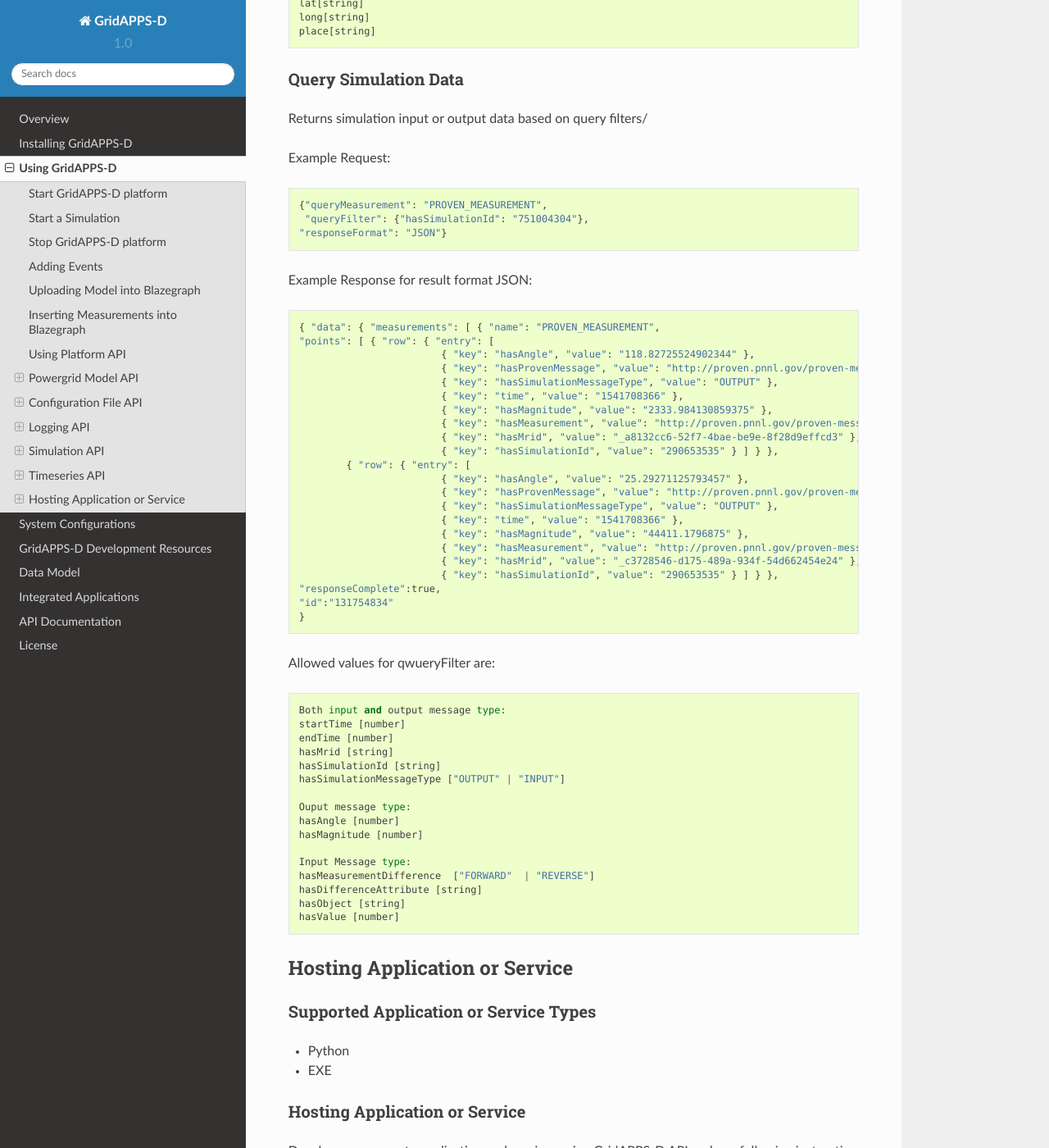
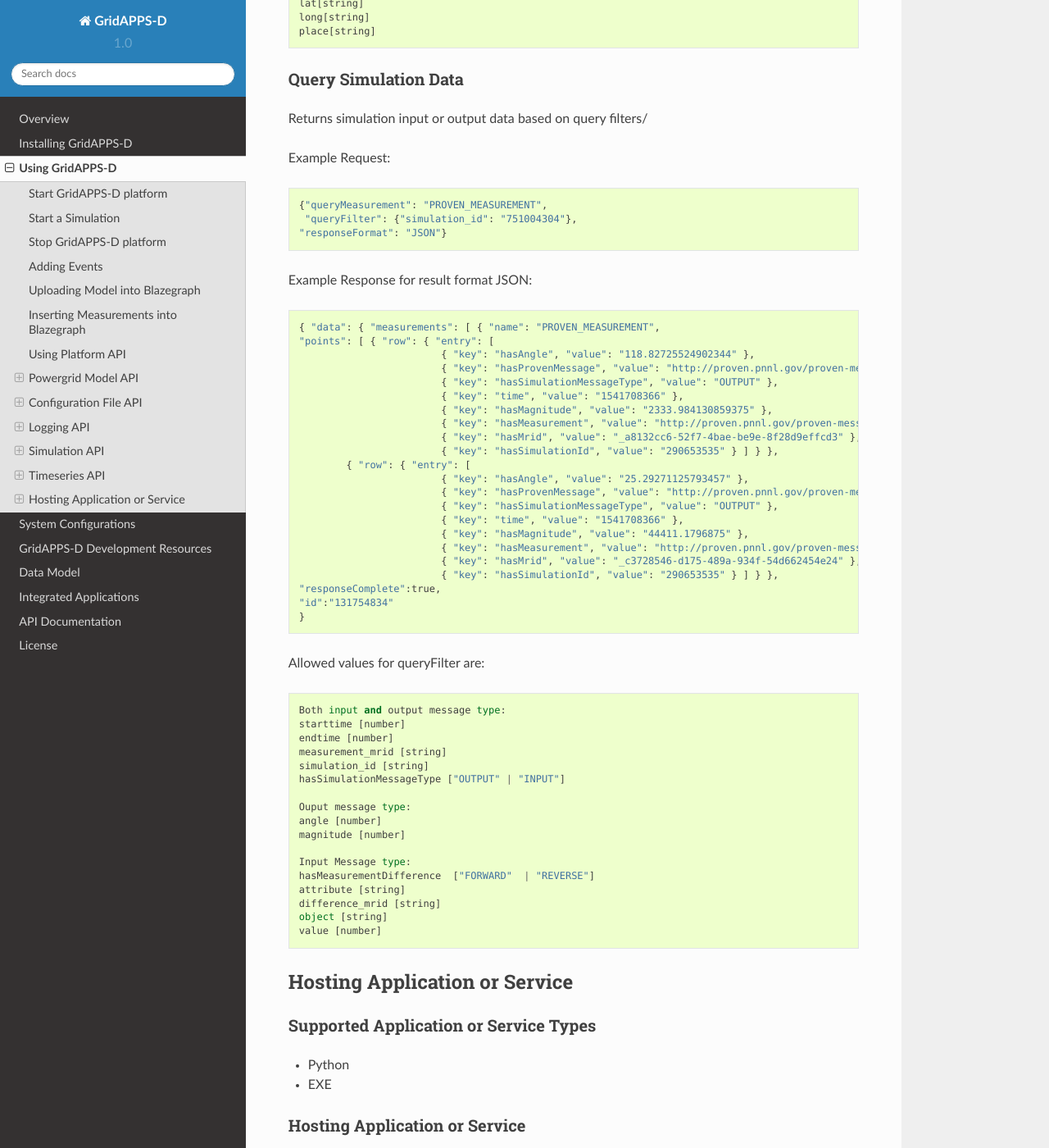
Before and after one commit to ericstephan/gridappsd-docs, a Sphinx documentation site: the page built from docs/source/using_gridappsd/index.rst, in a window 1280 px wide and 1400 px high, scrolled down 27389 px. Shown: the whole window at 82% size. Built offline with Sphinx 7.4.7 and the Read the Docs theme 2.0.0, drawn with Linux system fonts in a browser that asks for light colours.

Commit message:
modified the query filters for timeseries query

```diff
--- a/docs/source/using_gridappsd/api_examples/timeseries_data_api.rst
+++ b/docs/source/using_gridappsd/api_examples/timeseries_data_api.rst
@@ -77,7 +77,7 @@
 ::
 
 	{"queryMeasurement": "PROVEN_MEASUREMENT",
- 	 "queryFilter": {"hasSimulationId": "751004304"},
+ 	 "queryFilter": {"simulation_id": "751004304"},
   	"responseFormat": "JSON"}
 
 
@@ -107,22 +107,23 @@
 	"id":"131754834"
 	}
 
-Allowed values for qwueryFilter are:
+Allowed values for queryFilter are:
 ::
 
 	Both input and output message type:
-	startTime [number]
-	endTime [number]
-	hasMrid [string]
-	hasSimulationId [string]
+	starttime [number]
+	endtime [number]
+	measurement_mrid [string]
+	simulation_id [string]
 	hasSimulationMessageType ["OUTPUT" | "INPUT"]
 
 	Ouput message type:
-	hasAngle [number]
-	hasMagnitude [number]
+	angle [number]
+	magnitude [number]
 
 	Input Message type:
 	hasMeasurementDifference  ["FORWARD"  | "REVERSE"]
-	hasDifferenceAttribute [string]
-	hasObject [string]
-	hasValue [number]
+	attribute [string]
+	difference_mrid [string]
+	object [string]
+	value [number]
```
